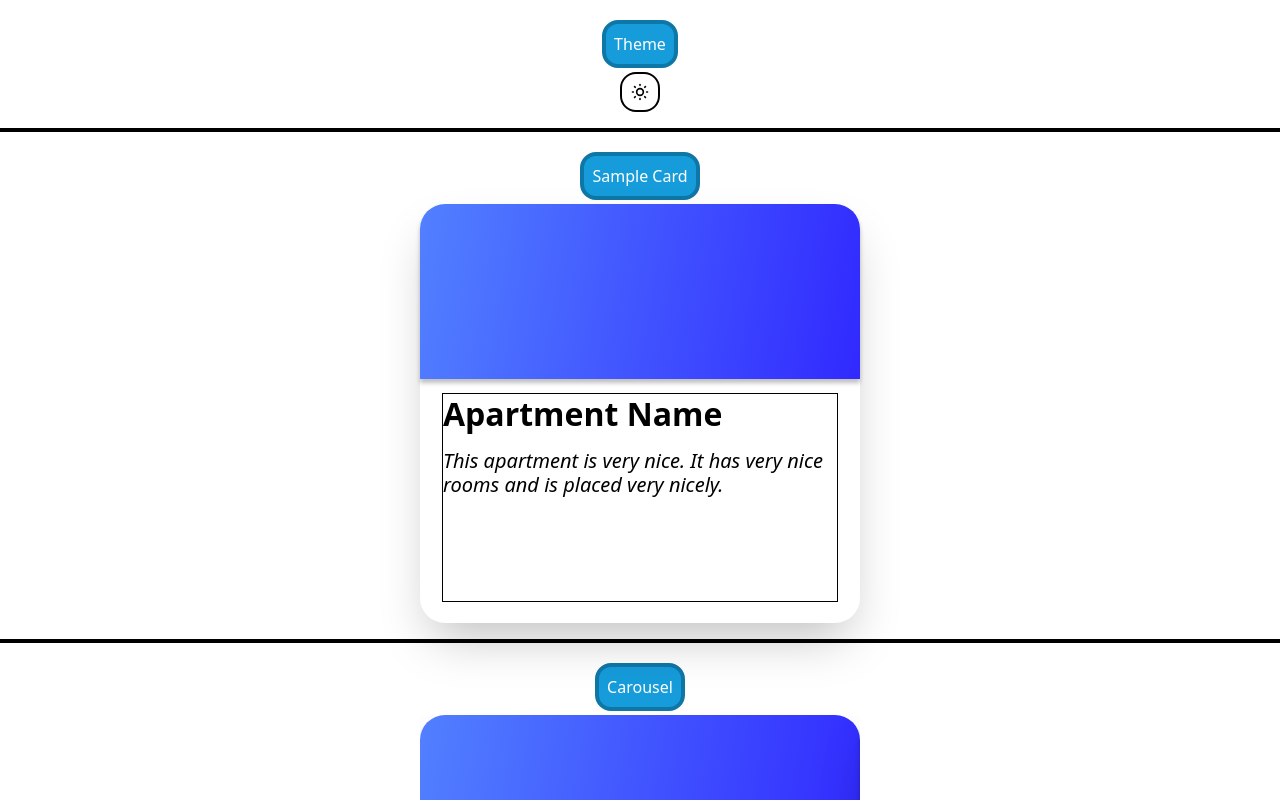
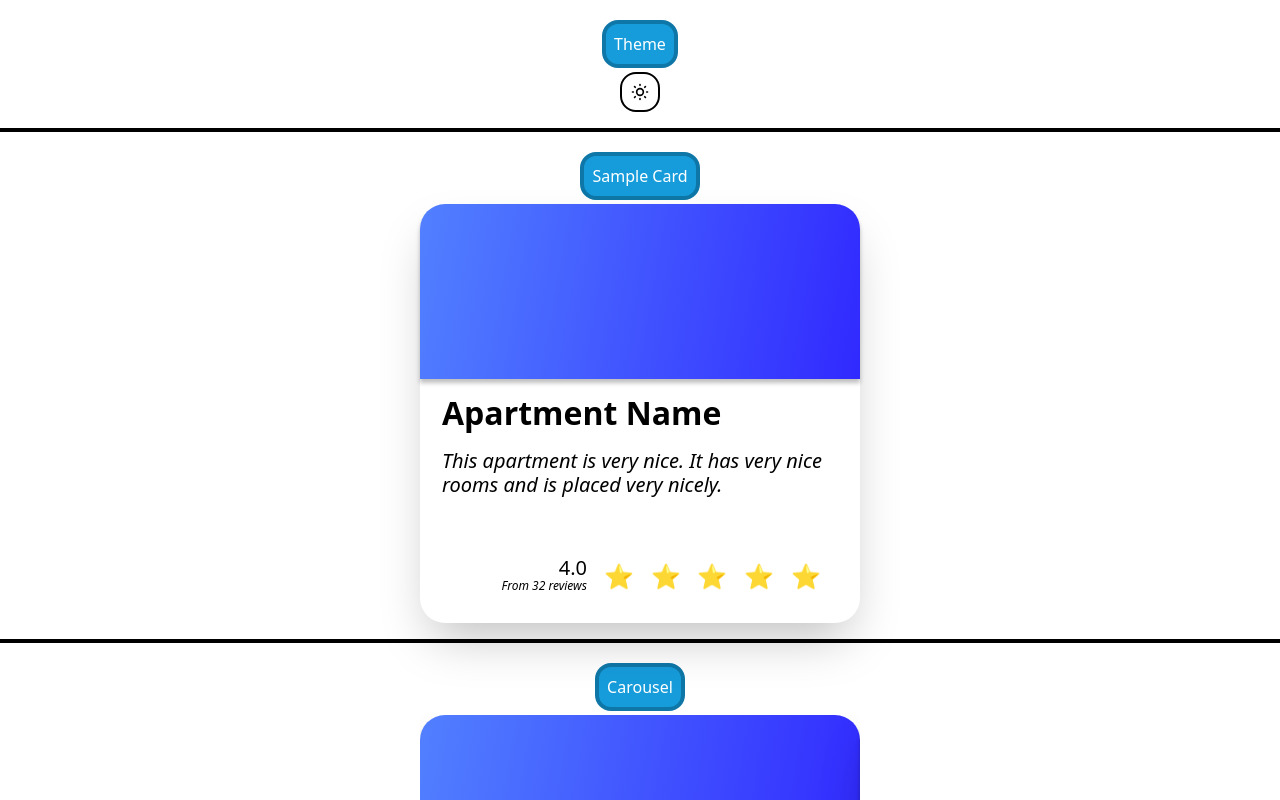
Before and after one commit to Master9x3r4n/ccapdev-mco, a Vue app: page /playground in a window 1280 px wide. Shown: the top 800 px of the page. Built offline with nearby package versions, Linux system fonts and the light colour scheme.

Commit message:
completed full design for small apartment cards

```diff
--- a/src/components/apartment-cards/ApartmentCardSmall.vue
+++ b/src/components/apartment-cards/ApartmentCardSmall.vue
@@ -14,7 +14,7 @@
 
         <!-- Frame -->
        <div class="
-       absolute border
+       absolute
        top-[45%] w-[90%] h-[50%]
        ">
             <slot></slot>
--- a/src/view/PlaygroundView.vue
+++ b/src/view/PlaygroundView.vue
@@ -36,9 +36,26 @@
             </div>
 
             <!-- Lower Review Container -->
-            <div>
-                <div>
+            <div class="h-[50%] flex justify-end items-end">
+                <div class="w-[85%] h-[50%] flex">
+                    <!-- Review Overall -->
+                    <div class="flex flex-col h-full shrink-0 text-right justify-center">
+                        <h1 class="font-normal text-[20px] leading-5">
+                            4.0
+                        </h1>
+                        <p class="italic font-normal text-[12px] leading-4">
+                            From 32 reviews
+                        </p>
+                    </div>
 
+                    <!-- Review Stars -->
+                    <div class="flex h-full grow-4 justify-evenly items-center pt-auto pb-auto">
+                        <template v-for="i in 5">
+                            <div>
+                                <span class="text-2xl">⭐</span>
+                            </div>
+                        </template>
+                    </div>
                 </div>
             </div>
         </ApartmentCardSmall>
```
Also changed, not shown: src/assets/rating-assets/star-empty.svg (added), src/assets/rating-assets/star-full.svg (added).
